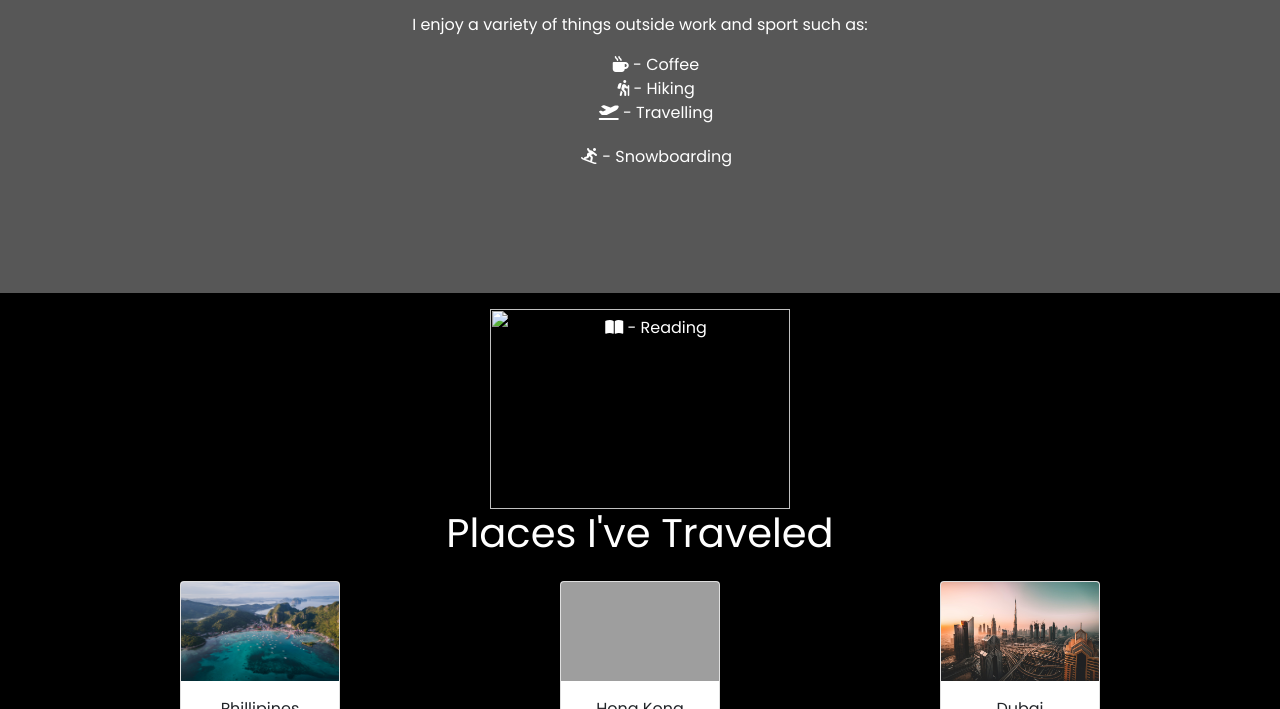
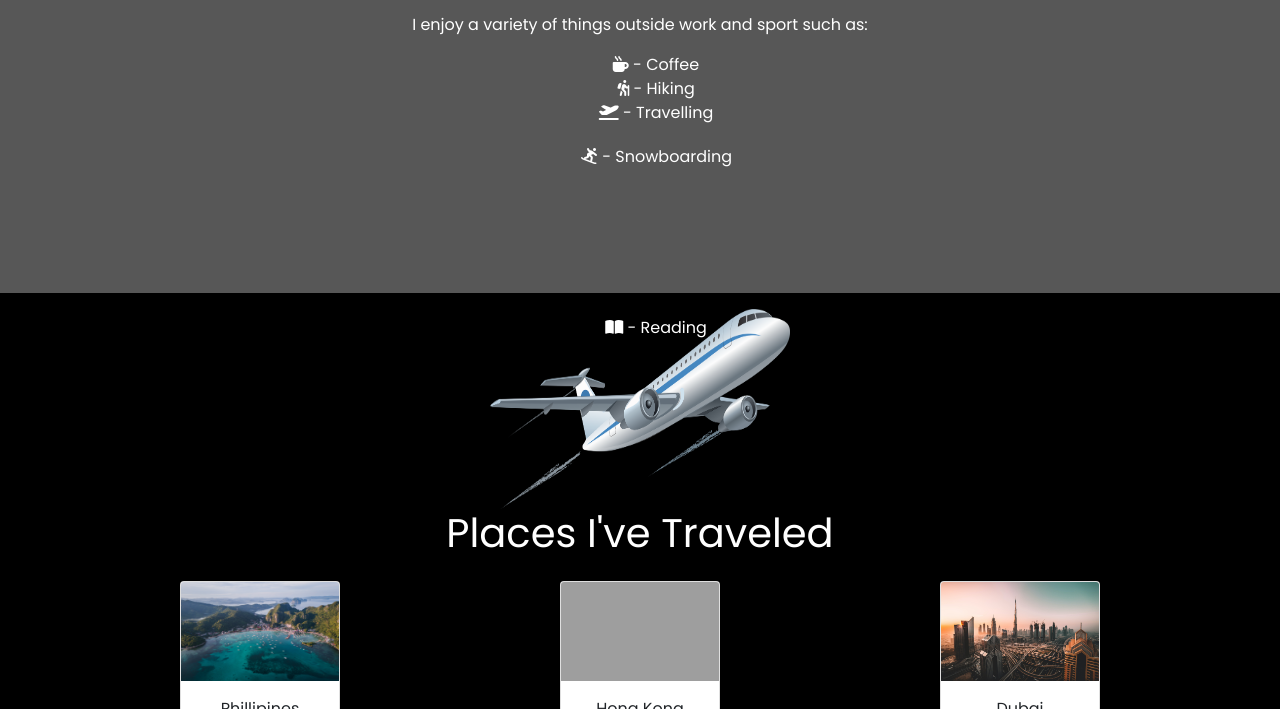
Before and after one commit to Shadyxstep/mock-portfolio, a plain HTML site: page about.html in a window 1280 px wide. Shown: the part 503-1212 px from the top of the page. Drawn offline with nearby package versions, Linux system fonts and the light colour scheme; the site is published under a folder, as on GitHub Pages, so addresses that start at the root find nothing.

Commit message:
Update about.html

```diff
--- a/about.html
+++ b/about.html
@@ -84,7 +84,7 @@
             <div class="row">
                 <div class="col justify-content-center d-flex align-items-center flex-column p-3">
                     <div class="about-text">
-                        <img src="/assets/img/plane.png" class="plane-picture" id="plane">
+                        <img src="assets/img/plane.png" class="plane-picture" id="plane">
                         <h1 class="about-text ">Places I've Traveled</h1>
                     </div>
                 </div>
```
